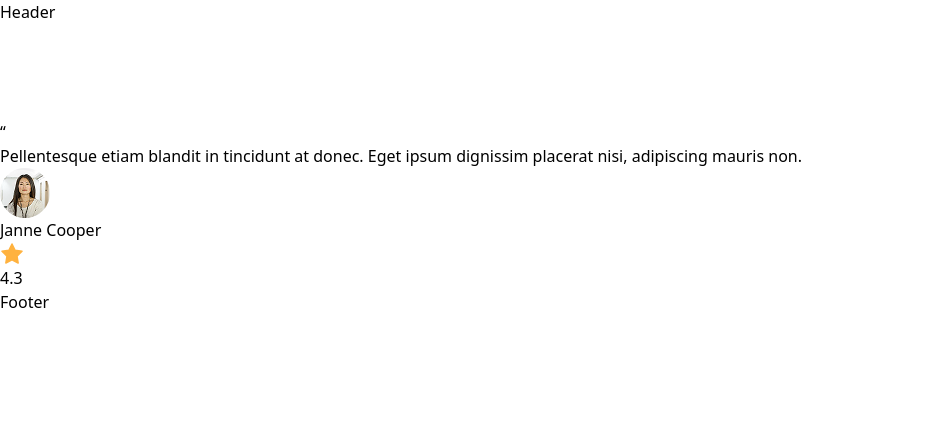
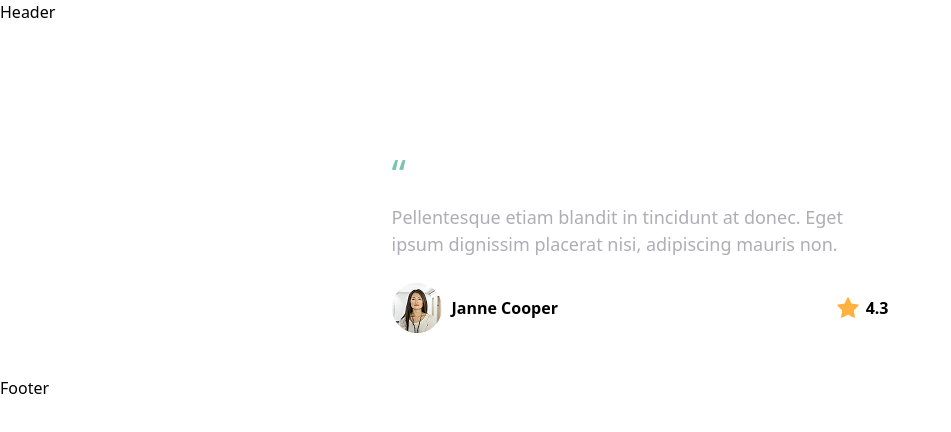
Before and after one commit to archis-academy/december-frontend-lalasia-2025, a React (Vite) app: page / in a window 1280 px wide. Shown: the top 432 px of the page, without its empty margins (0-951 px from the left). Built offline with nearby package versions, Linux system fonts and the light colour scheme; a web font is replaced by a local one.

Commit message:
[DE-16] - fix details in Testimonial card

```diff
--- a/package.json
+++ b/package.json
@@ -13,6 +13,7 @@
     "classnames": "^2.5.1",
     "react": "^19.1.1",
     "react-dom": "^19.1.1",
+    "react-icons": "^5.5.0",
     "react-router": "^7.9.3",
     "swr": "^2.3.8"
   },
--- a/src/components/TestimonialCard/TestimonialCard.module.scss
+++ b/src/components/TestimonialCard/TestimonialCard.module.scss
@@ -2,24 +2,34 @@
 @use "/src/styles/functions" as *;
 @use "/src/styles/mixins" as *;
 
-.testimonial-card {
-  background: #f6f7f9;
+.testimonial {
+  display: flex;
+  justify-content: center;
+  align-items: center;
+
+}
+
+.testimonialCard {
+  background: $white;
   padding: 24px;
   border-radius: 16px;
-  max-width: 520px;
+  width: 545px;
+  height: 256px;
+
 
   .quote {
-    font-size: 48px;
+    font-size: 40px;
     color: #7bc4b2;
   }
 
   .text {
-    color: #9aa0a6;
-    line-height: 1.6;
-    margin-bottom: 20px;
+    color: $paragraph-color;
+    font-family: $font-primary;
+    font-size: 18px;
   }
 
   .footer {
+    margin-top: 25px;
     display: flex;
     justify-content: space-between;
     align-items: center;
@@ -30,9 +40,8 @@
       gap: 10px;
 
       img {
-        width: 36px;
-        height: 36px;
-        border-radius: 50%;
+        width: 50px;
+        height: 50px;
         object-fit: cover;
       }
 
--- a/src/components/TestimonialCard/TestimonialCard.tsx
+++ b/src/components/TestimonialCard/TestimonialCard.tsx
@@ -1,7 +1,9 @@
+
 import styles from "./TestimonialCard.module.scss";
 
 const TestimonialCard = () => {
   return (
+    <div className={styles.testimonial}>
     <div className={styles.testimonialCard}>
       <span className={styles.quote}>“</span>
 
@@ -30,6 +32,7 @@ const TestimonialCard = () => {
         </div>
       </div>
     </div>
+    </div>
   );
 };
 
--- a/src/layouts/MainLayout/MainLayout.module.scss
+++ b/src/layouts/MainLayout/MainLayout.module.scss
@@ -4,6 +4,7 @@
     margin: 0 auto;
     display: flex;
     flex-direction: column;
+
 
     header {
         width: 100%;
```
Also changed, not shown: 2 other files (tests, documents, lock files or other folders).
